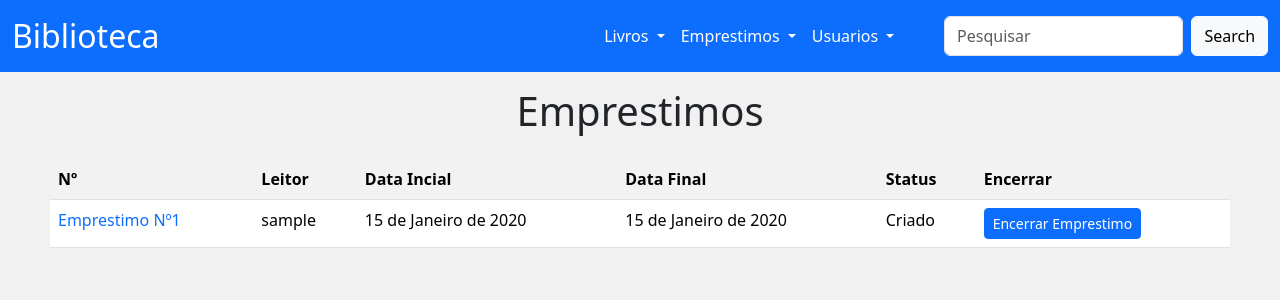
After one commit to Alixandria007/Biblioteca, a Django app: page /emprestimo/consultar_emprestimo/ in a window 1280 px wide. The commit adds this page. Shown: the top 300 px of the page. Run offline with Django 5.2, Linux system fonts and the light colour scheme; tables that the repository leaves empty hold one stand-in row (values such as "Sample post").

Commit message:
Adicionei a view e template 'Consultar Emprestimos' ao app 'Emprestimos'

```diff
--- /dev/null
+++ b/apps/emprestimos/templates/consultar_emprestimo.html
@@ -0,0 +1,44 @@
+{% extends "base.html" %}
+{% load ajfilters %}
+
+{% block title %}Emprestimos{% endblock title %}
+
+{% block content %}
+
+<div class="row mt-4">
+    <div class="col">
+
+        <div class="table-responsive">
+            <table class="table table-striped">
+                <tr>
+                    <th scope="col">Nº</th>
+                    <th scope="col">Leitor</th>
+                    <th scope="col">Data Incial</th>
+                    <th scope="col">Data Final</th>
+                    <th scope="col">Status</th>
+                    <th scope="col">Encerrar</th>
+                </tr>
+
+
+                {% for emprestimo in emprestimos %}
+                <tr>
+                    <td scope="row"><a href="">Emprestimo Nº{{ emprestimo.id}}</a></td>
+                    <td>{{emprestimo.leitor}}</td>
+                    <td>{{emprestimo.data_inicial}}</td>
+                    <td>{{emprestimo.data_final}}</td>
+                    <td>{{emprestimo.get_status_display}}</td>
+                    <td>
+                        <a class="btn btn-primary btn-sm" href="">
+                            Encerrar Emprestimo</i>
+                        </a>
+                    </td>
+                </tr>
+                {% endfor %}
+
+
+            </table>
+        </div>
+    </div>
+</div>
+
+{% endblock content %}
--- a/apps/emprestimos/urls.py
+++ b/apps/emprestimos/urls.py
@@ -5,4 +5,5 @@ app_name = 'emprestimos'
 
 urlpatterns = [
     path('criar_emprestimo/', views.criar_emprestimo, name='criar_emprestimo'),
+    path('consultar_emprestimo/', views.consultar_emprestimos, name='consultar_emprestimos'),
 ]
--- a/apps/emprestimos/views.py
+++ b/apps/emprestimos/views.py
@@ -2,6 +2,7 @@ from django.shortcuts import render, redirect
 import datetime
 from apps.leitores.models import Leitor
 from apps.livros.models import Genero,Autor,Livros
+from django.core.paginator import Paginator
 from django.contrib import messages
 from . import models
 # Create your views here.
@@ -69,3 +70,19 @@ def criar_emprestimo(request):
     del request.session['previa_emprestimo']
 
     return redirect('livros:index')
+
+
+def consultar_emprestimos(request):
+    emprestimos = models.Emprestimo.objects.all()
+
+    paginator = Paginator(emprestimos, 10)
+    page_number = request.GET.get('page', None)
+    page_obj = paginator.get_page(page_number)
+
+    context = {
+        'emprestimos' : page_obj,
+        'search_emprestimo' : True,
+    }
+
+
+    return render(request, 'consultar_emprestimo.html', context)
--- a/apps/leitores/models.py
+++ b/apps/leitores/models.py
@@ -15,4 +15,4 @@ class Leitor(models.Model):
     cpf = models.CharField(max_length = 11 ,unique = True, blank=False)
 
     def __str__(self):
-        return f"Leitor {self.leitor.username}"
+        return f"{self.leitor.username}"
--- a/templates/pages/partials/_navbar.html
+++ b/templates/pages/partials/_navbar.html
@@ -22,7 +22,7 @@
                     </a>
                     <ul class="dropdown-menu">
                         <li><a class="dropdown-item" href="#">Criar emprestimos</a></li>
-                        <li><a class="dropdown-item" href="#">Consultar emprestimos</a></li>
+                        <li><a class="dropdown-item" href="{% url "emprestimos:consultar_emprestimos" %}">Consultar emprestimos</a></li>
                         <li><hr class="dropdown-divider"></li>
                         <li><a class="dropdown-item" href="#">Ver emprestimos atrasados</a></li>
                     </ul>
```
